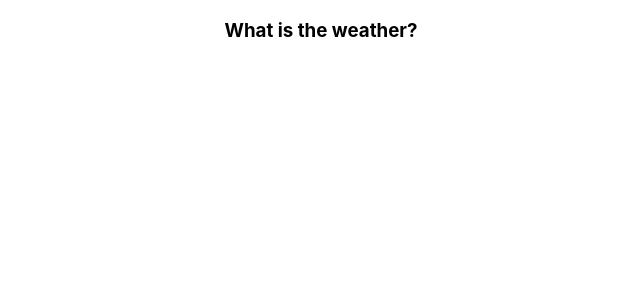
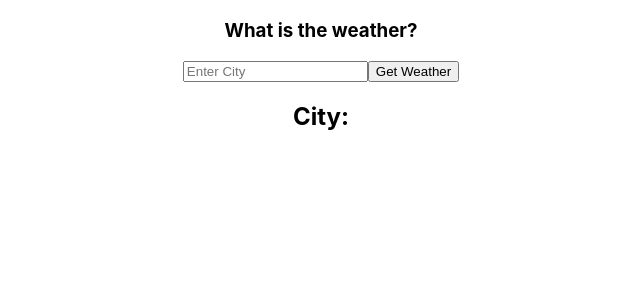
Before and after one commit to JRodDvlpr/OpenWeather, a React (Create React App) app in the folder weatherapp/: page / in a window 1280 px wide. Shown: the top 300 px of the page, without its empty margins (319-959 px from the left). Built offline with nearby package versions, Linux system fonts and the light colour scheme; no server answers.

Commit message:
Fixed :Bug:

```diff
--- a/weatherapp/package.json
+++ b/weatherapp/package.json
@@ -3,6 +3,7 @@
   "version": "0.1.0",
   "private": true,
   "dependencies": {
+    "axios": "^0.19.1",
     "prop-types": "^15.7.2",
     "react": "^16.12.0",
     "react-dom": "^16.12.0",
--- a/weatherapp/src/App.js
+++ b/weatherapp/src/App.js
@@ -3,19 +3,20 @@ import './App.css';
 import axios from 'axios';
 import HeaderCard from './components/Header';
 // import WeatherCard from './components/WeatherCard';
+import Form from './components/Form';
 
 
 // const API_Key = '0ff895f1354b494c95ab7dfadda2a141';
 
 function App() {
-  const [city, setCity] = useState([]);
+  const [location, setLocation] = useState([]);
 
 
   useEffect(() => {
     axios.get(`http://api.openweathermap.org/data/2.5/forecast?id=4159050&units=imperial&appid=0ff895f1354b494c95ab7dfadda2a141`)
       .then(arr => {
         console.log(arr.data);
-        setCity(arr.data);
+        setLocation(arr.data);
       })
       .catch(err => console.log(`There error is: ${err}`));
     },[]);
@@ -23,6 +24,7 @@ function App() {
   return (
     <section className="App">
     <HeaderCard />
+    <Form />
 
 
     </section>
--- a/weatherapp/src/components/Form.js
+++ b/weatherapp/src/components/Form.js
@@ -7,9 +7,9 @@ const cardForm = () => {
     return (
         <div>
             <form>
-                <input type="text" placeholder="Enter City" onInput = {handleChange} />
+                <input type="text" placeholder="Enter City"  />
                 <button type="submit">Get Weather</button>
-                <h2>City: {city}</h2>
+                <h2>City:</h2>
             </form>
         </div>
 
```
Also changed, not shown: 1 other file (tests, documents, lock files or other folders).
